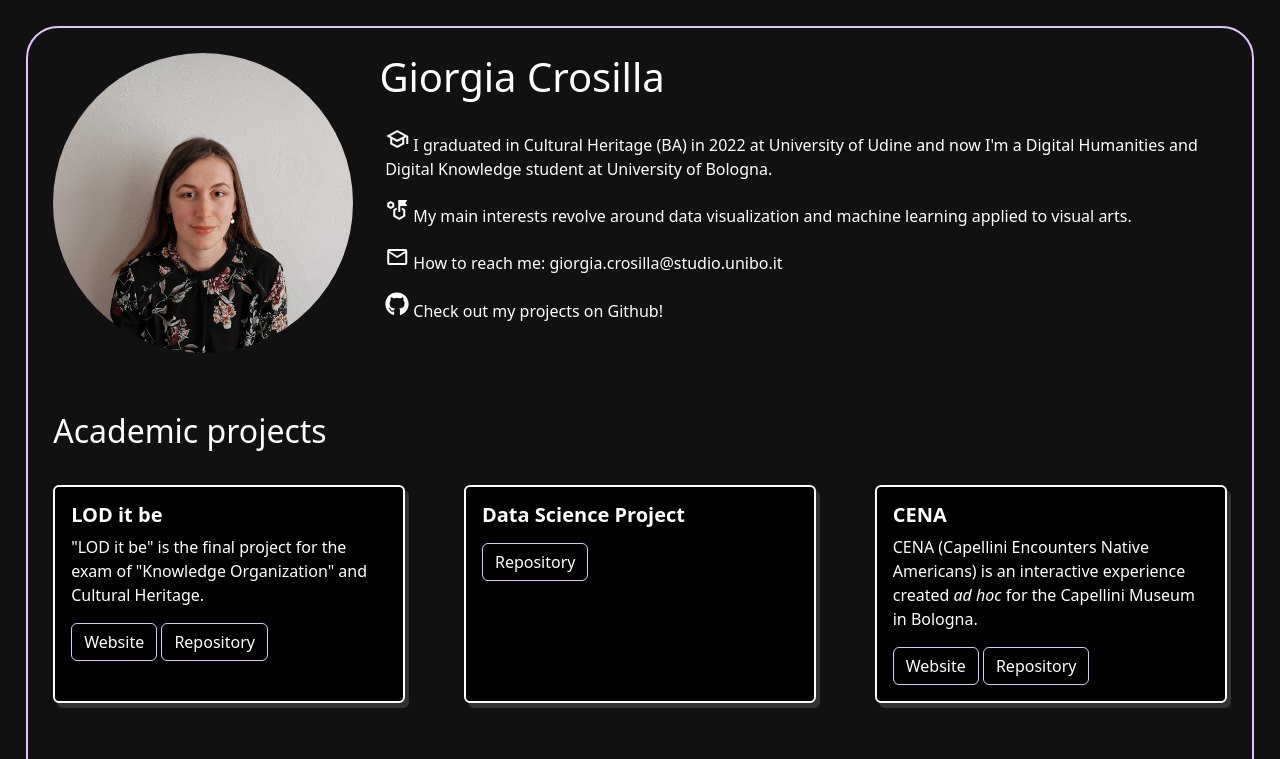
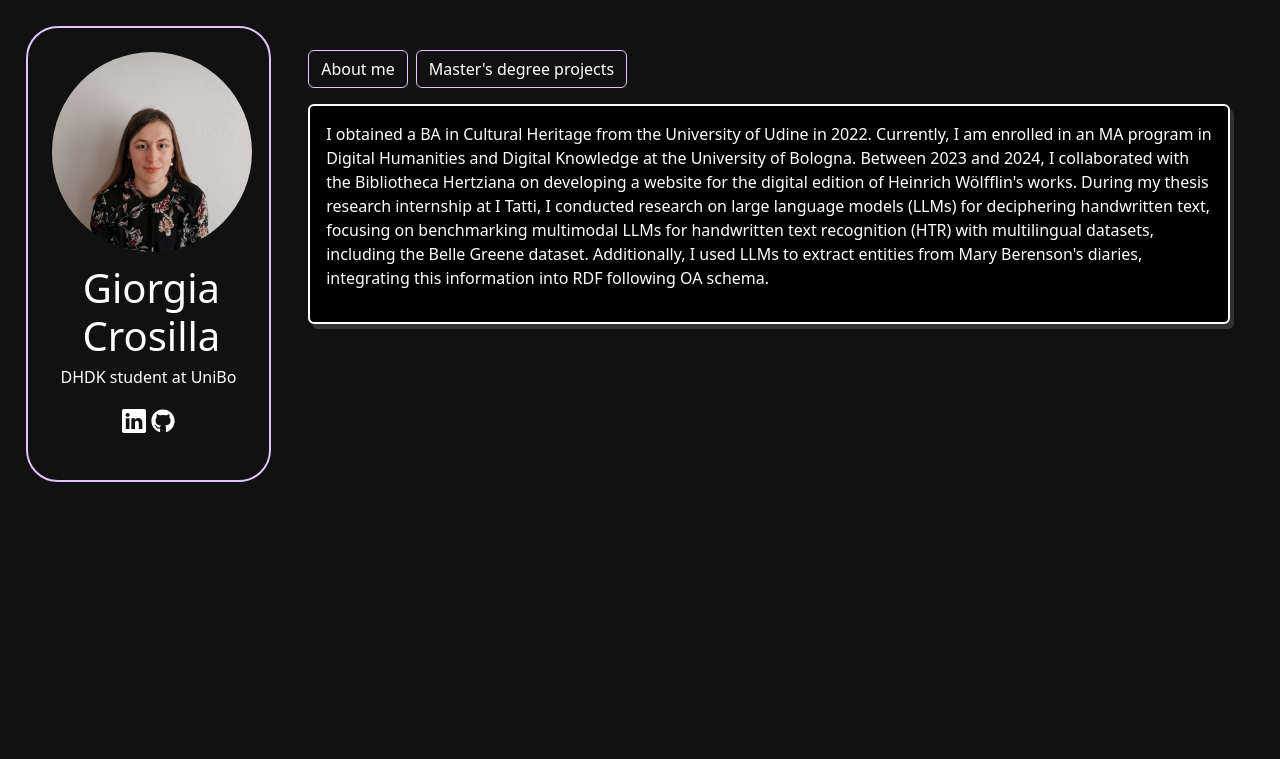
Before and after one commit to giorgiacrosilla/giorgiacrosilla, a plain HTML site: page index.html in a window 1280 px wide. Shown: the top 759 px of the page. Drawn offline with nearby package versions, Linux system fonts and the light colour scheme.

Commit message:
change website

```diff
--- a/index.html
+++ b/index.html
@@ -1,61 +1,70 @@
 <!DOCTYPE html>
+
 <head>
   <meta charset="utf-8" />
   <link rel="stylesheet" type="text/css" href="portfolio.css" />
   <meta name="viewport" content="width=device-width, initial-scale=1" />
-  <script
-    src="https://cdn.jsdelivr.net/npm/bootstrap@5.3.2/dist/js/bootstrap.bundle.min.js"
+  <script src="https://cdn.jsdelivr.net/npm/bootstrap@5.3.2/dist/js/bootstrap.bundle.min.js"
     integrity="sha384-C6RzsynM9kWDrMNeT87bh95OGNyZPhcTNXj1NW7RuBCsyN/o0jlpcV8Qyq46cDfL"
-    crossorigin="anonymous"
-  ></script>
-  <link
-    href="https://cdn.jsdelivr.net/npm/bootstrap@5.3.2/dist/css/bootstrap.min.css"
-    rel="stylesheet"
-    integrity="sha384-T3c6CoIi6uLrA9TneNEoa7RxnatzjcDSCmG1MXxSR1GAsXEV/Dwwykc2MPK8M2HN"
-    crossorigin="anonymous"
-  />
-  <link
-    rel="stylesheet"
-    href="https://fonts.googleapis.com/css2?family=Material+Symbols+Outlined:opsz,wght,FILL,GRAD@24,400,0,0"
-  />
+    crossorigin="anonymous"></script>
+  <link href="https://cdn.jsdelivr.net/npm/bootstrap@5.3.2/dist/css/bootstrap.min.css" rel="stylesheet"
+    integrity="sha384-T3c6CoIi6uLrA9TneNEoa7RxnatzjcDSCmG1MXxSR1GAsXEV/Dwwykc2MPK8M2HN" crossorigin="anonymous" />
+  <link rel="stylesheet"
+    href="https://fonts.googleapis.com/css2?family=Material+Symbols+Outlined:opsz,wght,FILL,GRAD@24,400,0,0" />
 </head>
+
 <body>
   <main>
     <section class="introduction">
       <div id="img"><img src="IMG_20210309_1500201.jpg" /></div>
       <div>
         <h1>Giorgia Crosilla</h1>
-        <ul>
-          <li>
-            <span class="material-symbols-outlined"> school </span> I graduated
-            in Cultural Heritage (BA) in 2022 at University of Udine and now I'm
-            a Digital Humanities and Digital Knowledge student at University of
-            Bologna.
-          </li>
-          <li>
-            <span class="material-symbols-outlined"> strategy </span> My main
-            interests revolve around data visualization and machine learning
-            applied to visual arts.
-          </li>
-          <li>
-            <span class="material-symbols-outlined"> mail </span> How to reach
-            me: giorgia.crosilla@studio.unibo.it
-          </li>
-          <li>
+        <p>DHDK student at UniBo</p>
+        <div id="svg">
+          <a href="https://www.linkedin.com/in/giorgia-crosilla-9b563a215/">
+            <svg xmlns="http://www.w3.org/2000/svg" width="16" height="16" fill="currentColor" class="bi bi-linkedin"
+              viewBox="0 0 16 16">
+              <path
+                d="M0 1.146C0 .513.526 0 1.175 0h13.65C15.474 0 16 .513 16 1.146v13.708c0 .633-.526 1.146-1.175 1.146H1.175C.526 16 0 15.487 0 14.854zm4.943 12.248V6.169H2.542v7.225zm-1.2-8.212c.837 0 1.358-.554 1.358-1.248-.015-.709-.52-1.248-1.342-1.248S2.4 3.226 2.4 3.934c0 .694.521 1.248 1.327 1.248zm4.908 8.212V9.359c0-.216.016-.432.08-.586.173-.431.568-.878 1.232-.878.869 0 1.216.662 1.216 1.634v3.865h2.401V9.25c0-2.22-1.184-3.252-2.764-3.252-1.274 0-1.845.7-2.165 1.193v.025h-.016l.016-.025V6.169h-2.4c.03.678 0 7.225 0 7.225z" />
+            </svg>
+          </a>
           <a href="https://github.com/giorgiacrosilla">
             <svg xmlns="http://www.w3.org/2000/svg" viewBox="0 0 496 512">
               <path
-                  d="M165.9 397.4c0 2-2.3 3.6-5.2 3.6-3.3 .3-5.6-1.3-5.6-3.6 0-2 2.3-3.6 5.2-3.6 3-.3 5.6 1.3 5.6 3.6zm-31.1-4.5c-.7 2 1.3 4.3 4.3 4.9 2.6 1 5.6 0 6.2-2s-1.3-4.3-4.3-5.2c-2.6-.7-5.5 .3-6.2 2.3zm44.2-1.7c-2.9 .7-4.9 2.6-4.6 4.9 .3 2 2.9 3.3 5.9 2.6 2.9-.7 4.9-2.6 4.6-4.6-.3-1.9-3-3.2-5.9-2.9zM244.8 8C106.1 8 0 113.3 0 252c0 110.9 69.8 205.8 169.5 239.2 12.8 2.3 17.3-5.6 17.3-12.1 0-6.2-.3-40.4-.3-61.4 0 0-70 15-84.7-29.8 0 0-11.4-29.1-27.8-36.6 0 0-22.9-15.7 1.6-15.4 0 0 24.9 2 38.6 25.8 21.9 38.6 58.6 27.5 72.9 20.9 2.3-16 8.8-27.1 16-33.7-55.9-6.2-112.3-14.3-112.3-110.5 0-27.5 7.6-41.3 23.6-58.9-2.6-6.5-11.1-33.3 2.6-67.9 20.9-6.5 69 27 69 27 20-5.6 41.5-8.5 62.8-8.5s42.8 2.9 62.8 8.5c0 0 48.1-33.6 69-27 13.7 34.7 5.2 61.4 2.6 67.9 16 17.7 25.8 31.5 25.8 58.9 0 96.5-58.9 104.2-114.8 110.5 9.2 7.9 17 22.9 17 46.4 0 33.7-.3 75.4-.3 83.6 0 6.5 4.6 14.4 17.3 12.1C428.2 457.8 496 362.9 496 252 496 113.3 383.5 8 244.8 8zM97.2 352.9c-1.3 1-1 3.3 .7 5.2 1.6 1.6 3.9 2.3 5.2 1 1.3-1 1-3.3-.7-5.2-1.6-1.6-3.9-2.3-5.2-1zm-10.8-8.1c-.7 1.3 .3 2.9 2.3 3.9 1.6 1 3.6 .7 4.3-.7 .7-1.3-.3-2.9-2.3-3.9-2-.6-3.6-.3-4.3 .7zm32.4 35.6c-1.6 1.3-1 4.3 1.3 6.2 2.3 2.3 5.2 2.6 6.5 1 1.3-1.3 .7-4.3-1.3-6.2-2.2-2.3-5.2-2.6-6.5-1zm-11.4-14.7c-1.6 1-1.6 3.6 0 5.9 1.6 2.3 4.3 3.3 5.6 2.3 1.6-1.3 1.6-3.9 0-6.2-1.4-2.3-4-3.3-5.6-2z"
-                />
+                d="M165.9 397.4c0 2-2.3 3.6-5.2 3.6-3.3 .3-5.6-1.3-5.6-3.6 0-2 2.3-3.6 5.2-3.6 3-.3 5.6 1.3 5.6 3.6zm-31.1-4.5c-.7 2 1.3 4.3 4.3 4.9 2.6 1 5.6 0 6.2-2s-1.3-4.3-4.3-5.2c-2.6-.7-5.5 .3-6.2 2.3zm44.2-1.7c-2.9 .7-4.9 2.6-4.6 4.9 .3 2 2.9 3.3 5.9 2.6 2.9-.7 4.9-2.6 4.6-4.6-.3-1.9-3-3.2-5.9-2.9zM244.8 8C106.1 8 0 113.3 0 252c0 110.9 69.8 205.8 169.5 239.2 12.8 2.3 17.3-5.6 17.3-12.1 0-6.2-.3-40.4-.3-61.4 0 0-70 15-84.7-29.8 0 0-11.4-29.1-27.8-36.6 0 0-22.9-15.7 1.6-15.4 0 0 24.9 2 38.6 25.8 21.9 38.6 58.6 27.5 72.9 20.9 2.3-16 8.8-27.1 16-33.7-55.9-6.2-112.3-14.3-112.3-110.5 0-27.5 7.6-41.3 23.6-58.9-2.6-6.5-11.1-33.3 2.6-67.9 20.9-6.5 69 27 69 27 20-5.6 41.5-8.5 62.8-8.5s42.8 2.9 62.8 8.5c0 0 48.1-33.6 69-27 13.7 34.7 5.2 61.4 2.6 67.9 16 17.7 25.8 31.5 25.8 58.9 0 96.5-58.9 104.2-114.8 110.5 9.2 7.9 17 22.9 17 46.4 0 33.7-.3 75.4-.3 83.6 0 6.5 4.6 14.4 17.3 12.1C428.2 457.8 496 362.9 496 252 496 113.3 383.5 8 244.8 8zM97.2 352.9c-1.3 1-1 3.3 .7 5.2 1.6 1.6 3.9 2.3 5.2 1 1.3-1 1-3.3-.7-5.2-1.6-1.6-3.9-2.3-5.2-1zm-10.8-8.1c-.7 1.3 .3 2.9 2.3 3.9 1.6 1 3.6 .7 4.3-.7 .7-1.3-.3-2.9-2.3-3.9-2-.6-3.6-.3-4.3 .7zm32.4 35.6c-1.6 1.3-1 4.3 1.3 6.2 2.3 2.3 5.2 2.6 6.5 1 1.3-1.3 .7-4.3-1.3-6.2-2.2-2.3-5.2-2.6-6.5-1zm-11.4-14.7c-1.6 1-1.6 3.6 0 5.9 1.6 2.3 4.3 3.3 5.6 2.3 1.6-1.3 1.6-3.9 0-6.2-1.4-2.3-4-3.3-5.6-2z" />
             </svg>
-              Check out my projects on Github!</a
-            >
-          </li>
-        </ul>
+          </a>
+        </div>
       </div>
     </section>
-    <section>
-      <h2>Academic projects</h2>
+    <section class="projects">
+      <div class="d-flex gap-2 mb-3">
+        <button class="btn btn-primary" type="button" data-bs-toggle="collapse" data-bs-target="#collapseEx"
+          aria-expanded="true">
+          About me
+        </button>
+        <button class="btn btn-primary" type="button" data-bs-toggle="collapse" data-bs-target="#collapseProjects"
+          aria-expanded="false">
+          Master's degree projects
+        </button>
+      </div>
+
+      <div class="accordion">
+        <div class="collapse show" id="collapseEx" data-bs-parent=".accordion">
+          <div class="card card-body">
+            <p>I obtained a BA in Cultural Heritage from the University of Udine in 2022. Currently, I am enrolled in an
+              MA program in Digital Humanities and Digital Knowledge at the University of Bologna. Between 2023 and
+              2024, I collaborated with the Bibliotheca Hertziana on developing a website for the digital edition of
+              Heinrich Wölfflin's works. During my thesis research internship at I Tatti, I conducted research on large
+              language models (LLMs) for deciphering handwritten text, focusing on benchmarking multimodal LLMs for
+              handwritten text recognition (HTR) with multilingual datasets, including the Belle Greene dataset.
+              Additionally, I used LLMs to extract entities from Mary Berenson's diaries, integrating this information
+              into RDF following OA schema.</p>
+          </div>
+        </div>
+        <div class="collapse" id="collapseProjects" data-bs-parent=".accordion">
+          <div class="card card-body">
+
             <div class="container1">
               <div class="card">
                 <div class="card-body">
@@ -64,27 +73,15 @@
                     "LOD it be" is the final project for the exam of "Knowledge
                     Organization" and Cultural Heritage.
                   </p>
-            <a
-              href="https://giorgiacrosilla.github.io/LODitbe/"
-              class="btn btn-primary"
-              >Website</a
-            >
-            <a
-              href="https://github.com/giorgiacrosilla/LODitbe"
-              class="btn btn-primary"
-              >Repository</a
-            >
+                  <a href="https://giorgiacrosilla.github.io/LODitbe/" class="btn btn-primary">Website</a>
+                  <a href="https://github.com/giorgiacrosilla/LODitbe" class="btn btn-primary">Repository</a>
                 </div>
               </div>
               <div class="card">
                 <div class="card-body">
                   <h5 class="card-title">Data Science Project</h5>
                   <p class="card-text"></p>
-            <a
-              href="https://github.com/falaimo99/syntactic_sugars"
-              class="btn btn-primary"
-              >Repository</a
-            >
+                  <a href="https://github.com/falaimo99/syntactic_sugars" class="btn btn-primary">Repository</a>
                 </div>
               </div>
               <div class="card">
@@ -95,16 +92,8 @@
                     experience created <i>ad hoc</i> for the Capellini Museum in
                     Bologna.
                   </p>
-            <a
-              href="https://giorgiacrosilla.github.io/cena/"
-              class="btn btn-primary"
-              >Website</a
-            >
-            <a
-              href="https://github.com/giorgiacrosilla/cena"
-              class="btn btn-primary"
-              >Repository</a
-            >
+                  <a href="https://giorgiacrosilla.github.io/cena/" class="btn btn-primary">Website</a>
+                  <a href="https://github.com/giorgiacrosilla/cena" class="btn btn-primary">Repository</a>
                 </div>
               </div>
               <div class="card">
@@ -119,16 +108,8 @@
                     a book with its screenplay adaptation for audiovisual
                     transposition.
                   </p>
-            <a
-              href="https://giorgiacrosilla.github.io/metascript/"
-              class="btn btn-primary"
-              >Website</a
-            >
-            <a
-              href="https://github.com/giorgiacrosilla/metascript"
-              class="btn btn-primary"
-              >Repository</a
-            >
+                  <a href="https://giorgiacrosilla.github.io/metascript/" class="btn btn-primary">Website</a>
+                  <a href="https://github.com/giorgiacrosilla/metascript" class="btn btn-primary">Repository</a>
                 </div>
               </div>
               <div class="card">
@@ -138,16 +119,8 @@
                     "SecretMag" is the final project for the exam of "Information
                     Modeling and Web Technologies".
                   </p>
-            <a
-              href="https://giorgiacrosilla.github.io/cacty/"
-              class="btn btn-primary"
-              >Website</a
-            >
-            <a
-              href="https://github.com/giorgiacrosilla/cacty"
-              class="btn btn-primary"
-              >Repository</a
-            >
+                  <a href="https://giorgiacrosilla.github.io/cacty/" class="btn btn-primary">Website</a>
+                  <a href="https://github.com/giorgiacrosilla/cacty" class="btn btn-primary">Repository</a>
                 </div>
               </div>
               <div class="card">
@@ -161,11 +134,7 @@
                     starting from the EVALITA 2009 dataset which contains journal
                     articles of "L'Adige".
                   </p>
-            <a
-              href="https://github.com/lucia1299/BERTolde"
-              class="btn btn-primary"
-              >Repository</a
-            >
+                  <a href="https://github.com/lucia1299/BERTolde" class="btn btn-primary">Repository</a>
                 </div>
               </div>
               <div class="card">
@@ -175,16 +144,8 @@
                     "Cervelli in Fuga" is the final project for the exam "Open Access
                     and Digital Ethics".
                   </p>
-            <a
-              href="https://giorgiacrosilla.github.io/cif/"
-              class="btn btn-primary"
-              >Website</a
-            >
-            <a
-              href="https://github.com/giorgiacrosilla/cif"
-              class="btn btn-primary"
-              >Repository</a
-            >
+                  <a href="https://giorgiacrosilla.github.io/cif/" class="btn btn-primary">Website</a>
+                  <a href="https://github.com/giorgiacrosilla/cif" class="btn btn-primary">Repository</a>
                 </div>
               </div>
               <div class="card">
@@ -194,16 +155,8 @@
                     This is the final project for the exam "Knowledge Organization and
                     Extraction".
                   </p>
-            <a
-              href="https://cbontology.gitbook.io/cognitive-bias/"
-              class="btn btn-primary"
-              >Website</a
-            >
-            <a
-              href="https://giorgiacrosilla.github.io/LODitbe/"
-              class="btn btn-primary"
-              >Repository</a
-            >
+                  <a href="https://cbontology.gitbook.io/cognitive-bias/" class="btn btn-primary">Website</a>
+                  <a href="https://giorgiacrosilla.github.io/LODitbe/" class="btn btn-primary">Repository</a>
                 </div>
               </div>
               <div class="card">
@@ -216,16 +169,24 @@
                     development of two models for the automatic transcription of some
                     of Aldrovandi's manuscripts.
                   </p>
-            <a
-              href="giorgiacrosilla.github.io/aldrovandi/"
-              class="btn btn-primary"
-              >Website</a
-            >
-            <a
-              href="https://giorgiacrosilla.github.io/LODitbe/"
-              class="btn btn-primary"
-              >Repository</a
-            >
+                  <a href="https://giorgiacrosilla.github.io/aldrovandi/" class="btn btn-primary">Website</a>
+                  <a href="https://github.com/giorgiacrosilla/aldrovandi" class="btn btn-primary">Repository</a>
+                </div>
+              </div>
+              <div class="card">
+                <div class="card-body">
+                  <h5 class="card-title">
+                    Reputation Era
+                  </h5>
+                  <p class="card-text">
+                    Final project for the Information Visualisation exam on the analysis and visualization of how
+                    artists'
+                    reputation can change over a time span.
+                  </p>
+                  <a href="https://giorgiacrosilla.github.io/reputationera/" class="btn btn-primary">Website</a>
+                  <a href="https://github.com/giorgiacrosilla/reputationera" class="btn btn-primary">Repository</a>
+                </div>
+              </div>
             </div>
           </div>
         </div>
--- a/portfolio.css
+++ b/portfolio.css
@@ -4,36 +4,66 @@ body {
 main {
   margin: 2%;
   background-color: #111 !important;
-  border-radius: 2rem;
+  display: flex;
+}
+section {
   padding: 2%;
   color: white;
+}
+
+.introduction {
+  width: 20%;
+  position: sticky;
+  margin-right: 1%;
+  top: 1px;
   border: 2px solid #e1c4ff;
+  border-radius: 2rem;
 }
-section {
-  height: fit-content;
+
+.projects {
+  width: 80%;
+  position: inherit;
 }
 
 h1 {
   margin-bottom: 3% !important;
-  margin-left:3% !important;
+  margin-left: 3% !important;
 }
 
 .introduction {
   height: fit-content;
   display: flex;
-  margin-bottom:5%;
-  justify-content: space-evenly;
+  justify-content: center;
+  flex-direction: column;
+  text-align: center;
+}
+
+.introduction * {
+  margin-bottom: 6%;
+}
+
+#svg {
+  margin-top: 10%;
+  margin-bottom: 0%;
+}
+
+.card-body {
+  flex: 1 1 auto;
+  padding: var(--bs-card-spacer-y) var(--bs-card-spacer-x);
+  color: var(--bs-card-color);
+  width: 100% !important;
+  position: relative;
 }
 
 h2 {
   margin-bottom: 3% !important;
 }
 
-img {
+.introduction img {
   border-radius: 50%;
-  width: 300px;
-  height: 300px;
-  float: left;
+  width: 200px;
+  height: 200px;
+  margin: auto;
 }
 
 .container1 {
@@ -59,6 +89,15 @@ a {
   background-color: transparent;
   border-color: #e1c4ff;
   text-decoration: none !important;
+}
+
+.btn.btn-primary {
+  background-color: transparent;
+  border-color: #e1c4ff;
+}
+
+.btn:hover {
+  background-color: rgb(29, 29, 29);
 }
 
 .card-title {
@@ -106,11 +145,25 @@ ul li {
 
 @media screen and (max-width: 971px) {
   main {
-    padding:4%;
+    padding: 4%;
+    display: flex;
+    flex-direction: column;
   }
+
   .introduction,
   .container1 {
     flex-direction: column;
+  }
+
+  .introduction {
+    height: fit-content;
+    display: flex;
+    justify-content: center;
+    flex-direction: column;
+    text-align: center;
+    margin-bottom: 5%;
+    width: 100%;
+    position: relative;
   }
   .card {
     width: unset;
@@ -119,14 +172,18 @@ ul li {
     border-radius: 50%;
     width: 200px;
     height: 200px;
-    float: unset;
   }
-  .introduction #img{
+  .introduction #img {
     text-align: center;
-    margin-bottom:3%;
+    margin-bottom: 3%;
+    margin: auto;
   }
 
   h1 {
     text-align: center;
   }
+
+  .projects {
+    width: 100%;
+  }
 }
```
Lines whose indentation alone changed are shown as unchanged.
